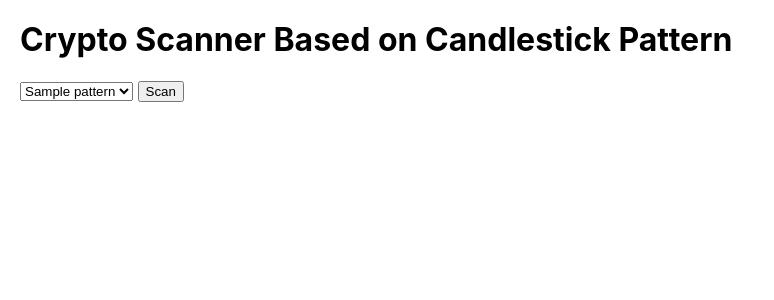
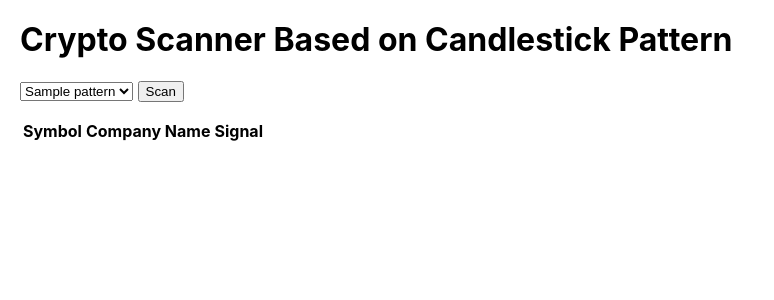
Before and after one commit to koksing456/Scanner-for-Cryptocurrency, a Flask app: template templates/index.html in a window 1280 px wide. Shown: the top 300 px of the page, without its empty margins (0-774 px from the left). Run offline with Flask 2, Linux system fonts and the light colour scheme; the template is opened without the code that fills it: most values are stand-ins (such as "Sample title", 1, 10 or a date in 2020); lists and menus that the app fills with data are empty.

Commit message:
update timeframe

```diff
--- a/app.py
+++ b/app.py
@@ -1,12 +1,48 @@
-from flask import Flask, render_template
+import yfinance as yf
+import os, csv
+import pandas as pd
+import talib
+from datetime import date
+from flask import Flask, render_template, request
 from patterns import patterns
-import yfinance as yf
+
 
 app = Flask(__name__)
 
+
+
 @app.route("/")
-def hello_world():
-    return render_template('index.html', patterns=patterns)
+def index():
+    pattern = request.args.get('pattern', None)
+    stocks = {}
+
+    with open('datasets/companies.csv') as f:
+        for row in csv.reader(f):
+            stocks[row[0]] = {'company':row[1]}
+
+    print(stocks)
+    if pattern:
+        datafiles = os.listdir('datasets/daily')
+        for filename in datafiles:
+            df = pd.read_csv('datasets/daily/{}'.format(filename))
+            pattern_function = getattr(talib, pattern)
+            symbol = filename.split('.')[0]
+
+            try:
+                result = pattern_function(df['Open'], df['High'], df['Low'], df['Close'])
+                last = result.tail(1).values[0]
+                print(last)
+                if last > 0:
+                    stocks[symbol][pattern] = 'bullish'
+                elif last < 0:
+                    stocks[symbol][pattern] = 'bearish'
+                else:
+                    stocks[symbol][pattern] = None
+            except:
+                pass
+
+
+    return render_template('index.html', patterns=patterns, stocks=stocks, current_pattern = pattern)
 
 @app.route("/snapshot")
 def snapshot():
@@ -14,7 +50,7 @@ def snapshot():
         companies = f.read().splitlines()
         for company in companies:
             symbol = company.split(',')[0]
-            df = yf.download(symbol, start="2021-01-01", end="2021-08-01")
+            df = yf.download(symbol, start="2021-01-01", end=date.today)
             df.to_csv('datasets/daily/{}.csv'.format(symbol))
 
     return "ok"
--- a/requirements.txt
+++ /dev/null
@@ -1,4 +0,0 @@
-flask
-TA-Lib
-pandas
-yfinance
--- a/templates/index.html
+++ b/templates/index.html
@@ -5,6 +5,9 @@
                 font-family: -apple-system, BlinkMacSystemFont, 'Segoe UI', Roboto, Oxygen, Ubuntu, Cantarell, 'Open Sans', 'Helvetica Neue', sans-serif;
                 margin: 20px;
             }
+            .bullish{background-color: green; color: white;}
+            .bearish{background-color: red; color: white;}
+            td{padding: 10px;}
         </style>
     </head>
     <body>
@@ -13,12 +16,37 @@
         <form>
             <select name="pattern">
                 {% for pattern in patterns %}
-                <option value="{{ pattern }}">{{patterns[pattern]}}</option>
+                <option value="{{ pattern }}" {% if pattern == current_pattern %} selected="selected" {% endif %}>{{patterns[pattern]}}</option>
                 {% endfor %}
             </select>
 
             <input type="submit" value="Scan" />
         </form>
 
+        <table>
+            <tr>
+                <th>Symbol</th>
+                <th>Company Name</th>
+                <th>Signal</th>
+            </tr>
+
+        {% for stock in stocks %}
+            {% if stocks[stock][current_pattern] %}
+            <tr>
+                <td>{{stock}}</td>
+                <td>{{stocks[stock]['company']}}</td>
+                <td class="{{stocks[stock][current_pattern]}}">{{stocks[stock][current_pattern]}}</td>
+            </tr>
+            <tr>
+                <td colspan="3">
+                    <img src="http://finviz.com/chart.ashx?t={{stock}}&ty=c&ta=1&p=d&s=l" />
+                </td>
+            </tr>
+            {% endif %}
+        {% endfor %}
+        </table>
+
+
+
     </body>
 </html>
```
